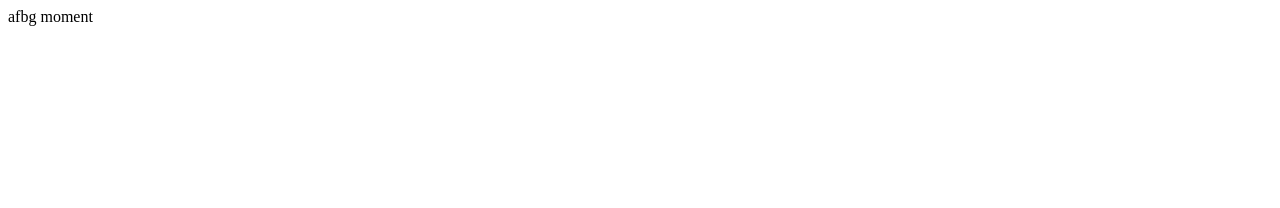
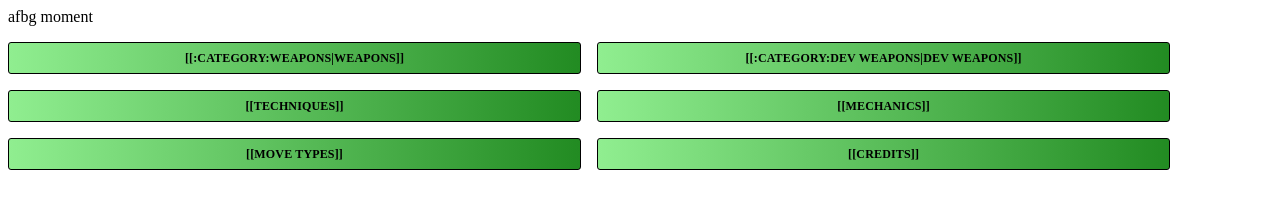
Before and after one commit to Rus1130/afbg, a plain HTML site: page index.html in a window 1280 px wide. Drawn offline with Linux system fonts and the light colour scheme.

Commit message:
Update index.html

```diff
--- a/index.html
+++ b/index.html
@@ -1 +1,81 @@
-afbg moment
+<style>
+    .wds-button {
+        display: inline-flex;
+        font-family: inherit;
+        font-size: 12px;
+        font-weight: 600;
+        justify-content: center;
+        letter-spacing: .15px;
+        line-height: 16px;
+        margin: 0;
+        min-height: 18px;
+        padding: 7px 18px;
+        text-decoration: none;
+        text-transform: uppercase;
+        transition-duration: .3s;
+        transition-property: background-color, border-color, color;
+        vertical-align: top;
+        border-radius: 3px;
+    }
+
+    .wds-button {
+        border: 1px black solid !important;
+    }
+
+    .button {
+        position: relative;
+        /* left: 400px; */
+        background-image: linear-gradient(to left, forestgreen, lightgreen);
+        z-index: 1;
+    }
+
+    .button::before {
+        position: absolute;
+        content: '';
+        top: 0;
+        right: 0;
+        bottom: 0;
+        left: 0;
+        background-image: linear-gradient(to left, lightgreen, forestgreen);
+        z-index: -1;
+        transition: opacity 0.5s linear;
+        opacity: 0;
+        border-radius: 2px;
+    }
+
+    .button:hover::before {
+        opacity: 1;
+    }
+
+    .grid {
+        width: fit-content;
+    }
+
+    .grid > p {
+        display: flex;
+        flex-wrap: wrap;
+        gap: 16px;
+    }
+
+    .grid > p > .wds-button {
+        flex: 1 1 calc(50% - 16px);
+        box-sizing: border-box;
+        white-space: nowrap;
+    }
+
+</style>
+<body>
+    afbg moment<br>
+    <div class="grid">
+        <p>
+            <span class="wds-button button">[[:Category:Weapons|Weapons]]</span>
+            <span class="wds-button button">[[:Category:Dev Weapons|Dev Weapons]]</span>
+
+            <span class="wds-button button">[[Techniques]]</span>
+            <span class="wds-button button">[[Mechanics]]</span>
+
+            <span class="wds-button button">[[Move Types]]</span>
+            <span class="wds-button button">[[Credits]]</span>
+        </p>
+    </div>
+</body>
```
